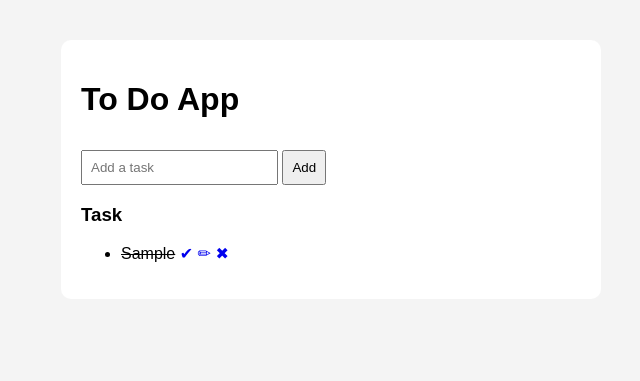
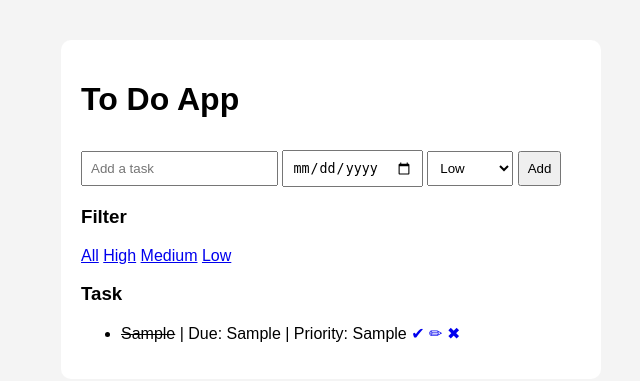
Before and after one commit to recentlyhatched/to-do-list, a Flask app: page / in a window 1280 px wide. Shown: the top 381 px of the page, without its empty margins (309-949 px from the left). Run offline with Flask 3, Linux system fonts and the light colour scheme; tables that the repository leaves empty hold one stand-in row (values such as "Sample post").

Commit message:
priority filters

```diff
--- a/app.py
+++ b/app.py
@@ -13,7 +13,9 @@ def init_db():
     CREATE TABLE IF NOT EXISTS tasks (
         id INTEGER PRIMARY KEY AUTOINCREMENT,
         task TEXT NOT NULL,
-        completed INTEGER DEFAULT 0
+        completed INTEGER DEFAULT 0,
+        deadline TEXT,
+        priority TEXT
     )
     """)
 
@@ -32,11 +34,11 @@ def get_task():
     return rows
 
 
-def add_task(task):
+def add_task(task, deadline, priority):
     conn = sqlite3.connect(DB)
     cursor = conn.cursor()
 
-    cursor.execute("INSERT INTO tasks (task) VALUES (?)", (task,))
+    cursor.execute("INSERT INTO tasks (task, deadline, priority) VALUES (?, ?, ?)", (task, deadline, priority))
     conn.commit()
 
     conn.close()
@@ -44,16 +46,31 @@ def add_task(task):
 
 @app.route("/", methods=["GET", "POST"])
 def index():
+    conn = sqlite3.connect(DB)
+    cursor = conn.cursor()
+
     if request.method == "POST":
         task = request.form.get("task")
+        deadline = request.form.get("deadline")
+        priority = request.form.get("priority")
 
         #makes sure task is not empty
         if task and task.strip():
-            add_task(task)
+            add_task(task, deadline, priority)
 
         return redirect("/")
 
-    tasks = get_task()
+    # filtering
+    priority_filter = request.args.get("priority")
+
+    if priority_filter:
+        cursor.execute("SELECT * FROM tasks WHERE priority=?", (priority_filter,))
+    else:
+        cursor.execute("SELECT * FROM tasks")
+
+    tasks = cursor.fetchall()
+    conn.close
+
     return render_template("index.html", tasks=tasks)
 
 
@@ -90,19 +107,33 @@ def edit(id):
     cursor = conn.cursor()
 
     if request.method == "POST":
+        # get task, deadline and priority inputs
         new_task = request.form.get("task")
+        new_deadline = request.form.get("deadline")
+        new_priority = request.form.get("priority")
+
         if new_task and new_task.strip():
-            cursor.execute("UPDATE tasks SET task=? WHERE id=?", (new_task, id))
+            cursor.execute("""
+                           UPDATE tasks
+                           SET task=?, deadline=?, priority=?
+                           WHERE id=?
+                           """, (new_task, new_deadline, new_priority, id))
             conn.commit()
         conn.close()
         return redirect("/")
 
     # GET request - show current task in a form
-    cursor.execute("SELECT task FROM tasks WHERE id=?", (id,))
+    cursor.execute("SELECT task, deadline, priority FROM tasks WHERE id=?", (id,))
     task = cursor.fetchone()
     conn.close()
     if task:
-        return render_template("edit.html", task_id=id, task_text=task[0])
+        return render_template(
+            "edit.html",
+            task_id=id,
+            task_text=task[0],
+            deadline=task[1],
+            priority=task[2]
+            )
     else:
         return redirect("/")
 
--- a/templates/index.html
+++ b/templates/index.html
@@ -17,7 +17,7 @@
             max-width: 500px;
         }
 
-        input, button {
+        input, button, select {
             padding: 8px;
             margin-top: 10px;
         }
@@ -38,8 +38,24 @@
 
         <form method="POST">
             <input type="text" name="task" placeholder="Add a task" required>
+
+            <input type="date" name="deadline">
+
+            <select name="priority">
+                <option value="Low">Low</option>
+                <option value="Medium">Medium</option>
+                <option value="High">High</option>
+            </select>
+
             <button type="submit">Add</button>
         </form>
+
+        <h3>Filter</h3>
+
+        <a href="/">All</a>
+        <a href="/?priority=High">High</a>
+        <a href="/?priority=Medium"> Medium</a>
+        <a href="/?priority=Low">Low</a>
 
         <h3>Task</h3>
 
@@ -51,6 +67,10 @@
                     {% else %}
                         {{ task[1] }}
                     {% endif %}
+
+                    | Due: {{ task[3] if task[3] else "No deadline" }}
+                    | Priority: {{ task[4] }}
+
                     <a class="remove-underline" href="/complete/{{ task[0] }}">✔</a>
                     <a class="remove-underline" href="/edit/{{ task[0] }}">✏</a>
                     <a class="remove-underline" href="/delete/{{ task[0] }}">✖</a>
```
Also changed, not shown: templates/edit.html (+21 -1 lines). Lines whose indentation alone changed are shown as unchanged.
